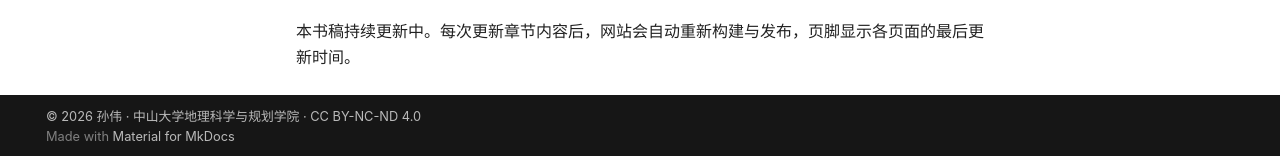
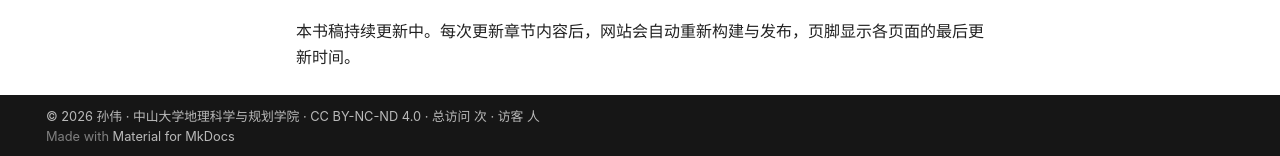
Before and after one commit to sunweihunu/ai-geo-data-mining, an MkDocs documentation site: the page built from docs/index.md, in a window 1280 px wide and 900 px high, scrolled down 739 px. Shown: the part 741-897 px from the top of the window. Built offline with MkDocs 1.6.1 and Material for MkDocs 9.7.7, drawn with Linux system fonts in a browser that asks for light colours; comment, search, counter and statistics services are not loaded.

Commit message:
页脚增加不蒜子访问计数（总访问量/访客数）

```diff
--- a/mkdocs.yml
+++ b/mkdocs.yml
@@ -67,6 +67,7 @@
 
 extra_javascript:
   - https://cdn.jsdelivr.net/npm/mathjax@3/es5/tex-mml-chtml.js
+  - https://busuanzi.ibruce.info/busuanzi/2.3/busuanzi.pure.mini.js
 
 plugins:
   - search
@@ -76,4 +77,4 @@
       type: datetime
       locale: zh
 
-copyright: © 2026 孙伟 · 中山大学地理科学与规划学院 · <a href="https://creativecommons.org/licenses/by-nc-nd/4.0/deed.zh" target="_blank" rel="license">CC BY-NC-ND 4.0</a>
+copyright: © 2026 孙伟 · 中山大学地理科学与规划学院 · <a href="https://creativecommons.org/licenses/by-nc-nd/4.0/deed.zh" target="_blank" rel="license">CC BY-NC-ND 4.0</a> · <span id="busuanzi_container_site_pv">总访问 <span id="busuanzi_site_pv"></span> 次</span> · <span id="busuanzi_container_site_uv">访客 <span id="busuanzi_site_uv"></span> 人</span>
```
